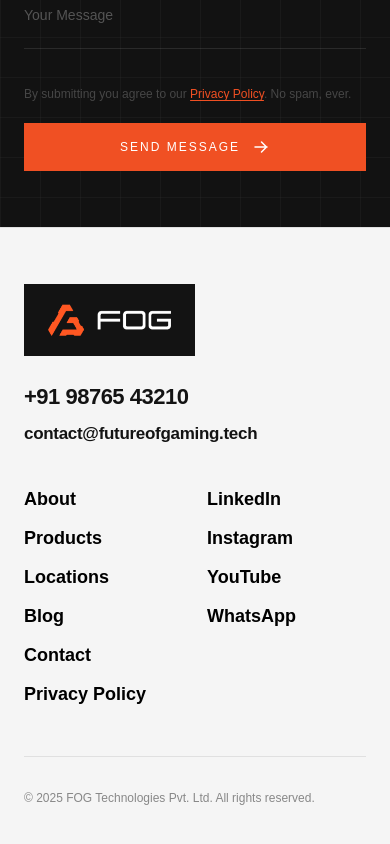
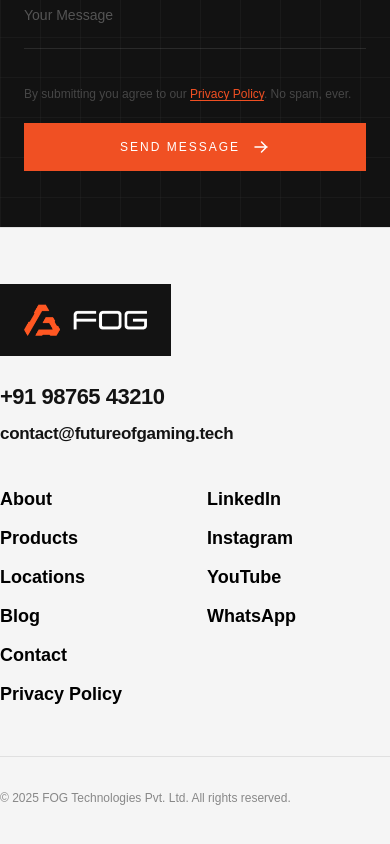
Before and after one commit to anusha342/fog-website-redesign, a Next.js app: page /about in a window 390 px wide. Shown: the part 6518-7362 px from the top of the page. Built offline with nearby package versions, Linux system fonts and the light colour scheme; a web font is replaced by a local one.

Commit message:
style(footer): remove horizontal padding, keep top/bottom unchanged

```diff
--- a/app/globals.css
+++ b/app/globals.css
@@ -172,7 +172,7 @@ html { scrollbar-width: none; -ms-overflow-style: none; }
 
 /* ── FOOTER ── */
 #footer-wrap { background: var(--surface); border-top: 1px solid var(--divider); position: relative; z-index: 1; }
-#footer { background: none; padding: 56px var(--sp-80) 40px; max-width: 1440px; margin: 0 auto; width: 100%; }
+#footer { background: none; padding: 56px 0 40px; max-width: 1440px; margin: 0 auto; width: 100%; }
 .footer-top {
   display: grid; grid-template-columns: 1fr 1fr; gap: 80px;
   align-items: flex-start; padding-bottom: var(--sp-48);
@@ -213,7 +213,6 @@ html { scrollbar-width: none; -ms-overflow-style: none; }
 /* ── FOOTER RESPONSIVE ── */
 @media (max-width: 1023px) { .footer-top { gap: 48px; } }
 @media (max-width: 767px) {
-  #footer { padding-left: var(--sp-24); padding-right: var(--sp-24); }
   .footer-top { grid-template-columns: 1fr; gap: 36px; }
   .footer-bottom { flex-direction: column; gap: 12px; align-items: flex-start; }
 }
```
Also changed, not shown: 1 other file (tests, documents, lock files or other folders).
